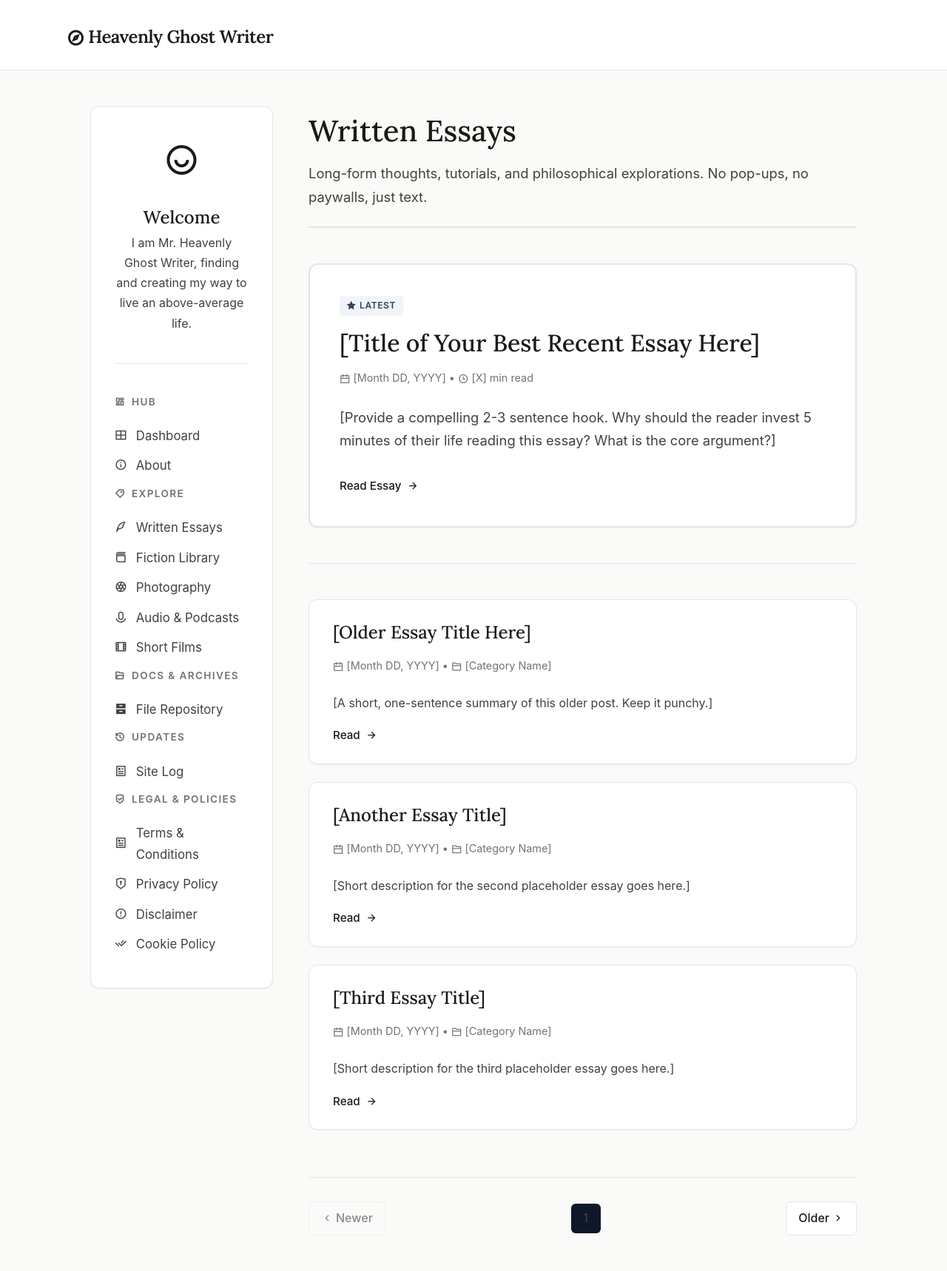
After one commit to HeavenlyGhostWriter/heavenly-ghost-writer-website, a PHP site: page /blog-index.php in a window 1280 px wide. The commit adds this page. Shown: the whole page at 74% size. Run offline with PHP 8.4, Linux system fonts and the light colour scheme; some web fonts are replaced.

Commit message:
PHP Integration Work Successfully

```diff
--- /dev/null
+++ b/blog-index.php
@@ -0,0 +1,86 @@
+<?php
+// 1. Set your SEO variables for this specific page
+$pageTitle = "Written Essays | Heavenly Ghost Writer";
+$pageDesc = "Long-form thoughts, tutorials, and philosophical explorations. No pop-ups, no paywalls, just text.";
+
+// 2. Load the Header and Sidebar
+include 'includes/header.php';
+?>
+
+<main class="main-content">
+
+    <header class="page-header">
+        <h2>Written Essays</h2>
+        <p>Long-form thoughts, tutorials, and philosophical explorations. No pop-ups, no paywalls, just text.</p>
+    </header>
+
+    <article class="post-card featured-post">
+        <span class="badge badge-text" style="display: inline-flex; margin-bottom: 1rem;">
+            <i class="ri-star-fill"></i> Latest
+        </span>
+        <h2 class="post-title">
+            <a href="post-text.php">[Title of Your Best Recent Essay Here]</a>
+        </h2>
+        <p class="post-meta">
+            <i class="ri-calendar-line"></i> [Month DD, YYYY] &bull;
+            <i class="ri-time-line"></i> [X] min read
+        </p>
+        <p class="post-excerpt" style="font-size: 1.15rem">
+            [Provide a compelling 2-3 sentence hook. Why should the reader invest 5 minutes of their life reading this essay? What is the core argument?]
+        </p>
+        <a href="post-text.php" class="read-more">Read Essay <i class="ri-arrow-right-line"></i></a>
+    </article>
+    <hr class="section-divider" />
+
+    <div class="archive-list">
+
+        <article class="post-card compact-card">
+            <h2 class="post-title"><a href="post-text.php">[Older Essay Title Here]</a></h2>
+            <p class="post-meta">
+                <i class="ri-calendar-line"></i> [Month DD, YYYY] &bull;
+                <i class="ri-folder-2-line"></i> [Category Name]
+            </p>
+            <p class="post-excerpt">
+                [A short, one-sentence summary of this older post. Keep it punchy.]
+            </p>
+            <a href="post-text.php" class="read-more">Read <i class="ri-arrow-right-line"></i></a>
+        </article>
+        <article class="post-card compact-card">
+            <h2 class="post-title"><a href="post-text.php">[Another Essay Title]</a></h2>
+            <p class="post-meta">
+                <i class="ri-calendar-line"></i> [Month DD, YYYY] &bull;
+                <i class="ri-folder-2-line"></i> [Category Name]
+            </p>
+            <p class="post-excerpt">
+                [Short description for the second placeholder essay goes here.]
+            </p>
+            <a href="post-text.php" class="read-more">Read <i class="ri-arrow-right-line"></i></a>
+        </article>
+
+        <article class="post-card compact-card">
+            <h2 class="post-title"><a href="post-text.php">[Third Essay Title]</a></h2>
+            <p class="post-meta">
+                <i class="ri-calendar-line"></i> [Month DD, YYYY] &bull;
+                <i class="ri-folder-2-line"></i> [Category Name]
+            </p>
+            <p class="post-excerpt">
+                [Short description for the third placeholder essay goes here.]
+            </p>
+            <a href="post-text.php" class="read-more">Read <i class="ri-arrow-right-line"></i></a>
+        </article>
+
+    </div>
+
+    <nav class="pagination" aria-label="Pagination">
+        <a href="#" class="page-link disabled"><i class="ri-arrow-left-s-line"></i> Newer</a>
+        <div class="page-numbers">
+            <a href="blog-index.php" class="page-num active">1</a>
+            </div>
+        <a href="blog-index-page2.php" class="page-link">Older <i class="ri-arrow-right-s-line"></i></a>
+    </nav>
+
+</main>
+<?php
+// 4. Load the Footer (Closes wrappers and adds HTML footer)
+include 'includes/footer.php';
+?>
--- a/includes/header.php
+++ b/includes/header.php
@@ -0,0 +1,111 @@
+<?php
+// Set fallbacks just in case a page forgets to declare its own SEO variables
+$seoTitle = isset($pageTitle) ? $pageTitle : "Heavenly Ghost Writer | The Timeless Web";
+$seoDesc = isset($pageDesc) ? $pageDesc : "A timeless, resilient personal archive of essays, photography, and audio built with pure HTML and CSS.";
+
+// Dynamically grab the current URL for canonical and sharing tags
+$protocol = isset($_SERVER['HTTPS']) && $_SERVER['HTTPS'] === 'on' ? "https" : "http";
+$domain = isset($_SERVER['HTTP_HOST']) ? $_SERVER['HTTP_HOST'] : 'heavenlyghostwriter.xyz';
+$seoUrl = $protocol . "://" . $domain . $_SERVER['REQUEST_URI'];
+?>
+<!doctype html>
+<html lang="en">
+<head>
+    <meta charset="UTF-8" />
+    <meta name="viewport" content="width=device-width, initial-scale=1.0" />
+
+    <title><?php echo $seoTitle; ?></title>
+
+    <meta name="description" content="<?php echo $seoDesc; ?>" />
+    <meta name="author" content="Mr. Heavenly Ghost Writer" />
+    <meta name="robots" content="index, follow, max-image-preview:large" />
+    <link rel="canonical" href="<?php echo $seoUrl; ?>" />
+
+    <meta property="og:type" content="website" />
+    <meta property="og:url" content="<?php echo $seoUrl; ?>" />
+    <meta property="og:title" content="<?php echo $seoTitle; ?>" />
+    <meta property="og:description" content="<?php echo $seoDesc; ?>" />
+    <meta property="og:image" content="https://your-domain.com/assets/images/og-image.jpg" />
+    <meta property="og:site_name" content="Heavenly Ghost Writer" />
+    <meta property="og:locale" content="en_PH" />
+
+    <meta name="twitter:card" content="summary_large_image" />
+    <meta name="twitter:url" content="<?php echo $seoUrl; ?>" />
+    <meta name="twitter:title" content="<?php echo $seoTitle; ?>" />
+    <meta name="twitter:description" content="<?php echo $seoDesc; ?>" />
+    <meta name="twitter:image" content="https://your-domain.com/assets/images/twitter-image.jpg" />
+
+    <link href="https://cdn.jsdelivr.net/npm/remixicon@4.2.0/fonts/remixicon.css" rel="stylesheet" />
+    <link rel="stylesheet" href="/assets/css/main.css" />
+</head>
+<body>
+    <input type="checkbox" id="mobile-menu-toggle" class="toggle-checkbox" aria-hidden="true" />
+
+    <div class="site-wrapper">
+        <header class="site-header">
+            <div class="header-content">
+                <h1 class="site-title">
+                    <a href="/index.php"><i class="ri-compass-3-line"></i> Heavenly Ghost Writer</a>
+                </h1>
+                <label for="mobile-menu-toggle" class="toggle-label" aria-label="Toggle menu">
+                    <i class="ri-menu-4-line"></i>
+                </label>
+            </div>
+        </header>
+
+        <div class="layout-container">
+
+            <aside class="sidebar">
+                <label for="mobile-menu-toggle" class="close-sidebar" aria-label="Close menu">
+                    <i class="ri-close-line"></i>
+                </label>
+
+                <div class="sidebar-profile">
+                    <i class="ri-user-smile-line profile-icon"></i>
+                    <h2>Welcome</h2>
+                    <p>I am Mr. Heavenly Ghost Writer, finding and creating my way to live an above-average life.</p>
+                </div>
+
+                <nav class="sidebar-nav">
+                    <h2><i class="ri-dashboard-line"></i> Hub</h2>
+                    <ul>
+                        <li><a href="/index.php" class="active"><i class="ri-layout-grid-line"></i> Dashboard</a></li>
+                        <li><a href="/about.php"><i class="ri-information-line"></i> About</a></li>
+                    </ul>
+                </nav>
+
+                <nav class="sidebar-nav">
+                    <h2><i class="ri-price-tag-3-line"></i> Explore</h2>
+                    <ul>
+                        <li><a href="/blog-index.php"><i class="ri-quill-pen-line"></i> Written Essays</a></li>
+                        <li><a href="/stories.php"><i class="ri-book-3-line"></i> Fiction Library</a></li>
+                        <li><a href="/gallery-index.php"><i class="ri-camera-lens-line"></i> Photography</a></li>
+                        <li><a href="/audio-index.php"><i class="ri-mic-2-line"></i> Audio & Podcasts</a></li>
+                        <li><a href="/videos-index.php"><i class="ri-film-line"></i> Short Films</a></li>
+                    </ul>
+                </nav>
+
+                <nav class="sidebar-nav">
+                    <h2><i class="ri-folder-open-line"></i> Docs & Archives</h2>
+                    <ul>
+                        <li><a href="/archives.php"><i class="ri-archive-drawer-fill"></i> File Repository</a></li>
+                    </ul>
+                </nav>
+
+                <nav class="sidebar-nav">
+                    <h2><i class="ri-history-line"></i> Updates</h2>
+                    <ul>
+                        <li><a href="/updates.php"><i class="ri-article-line"></i> Site Log</a></li>
+                    </ul>
+                </nav>
+
+                <nav class="sidebar-nav">
+                    <h2><i class="ri-shield-check-line"></i> Legal & Policies</h2>
+                    <ul>
+                        <li><a href="/pages/site-policy/terms.php"><i class="ri-article-line"></i> Terms & Conditions</a></li>
+                        <li><a href="/pages/site-policy/privacy-policy.php"><i class="ri-shield-keyhole-line"></i> Privacy Policy</a></li>
+                        <li><a href="/pages/site-policy/disclaimer.php"><i class="ri-error-warning-line"></i> Disclaimer</a></li>
+                        <li><a href="/pages/site-policy/cookie-policy.php"><i class="ri-check-double-line"></i> Cookie Policy</a></li>
+                    </ul>
+                </nav>
+            </aside>
```
Also changed, not shown: about.php (renamed from about.html, +7 -91 lines), index.html (deleted, +0 -236 lines), index.php (added, +108 -0 lines).
